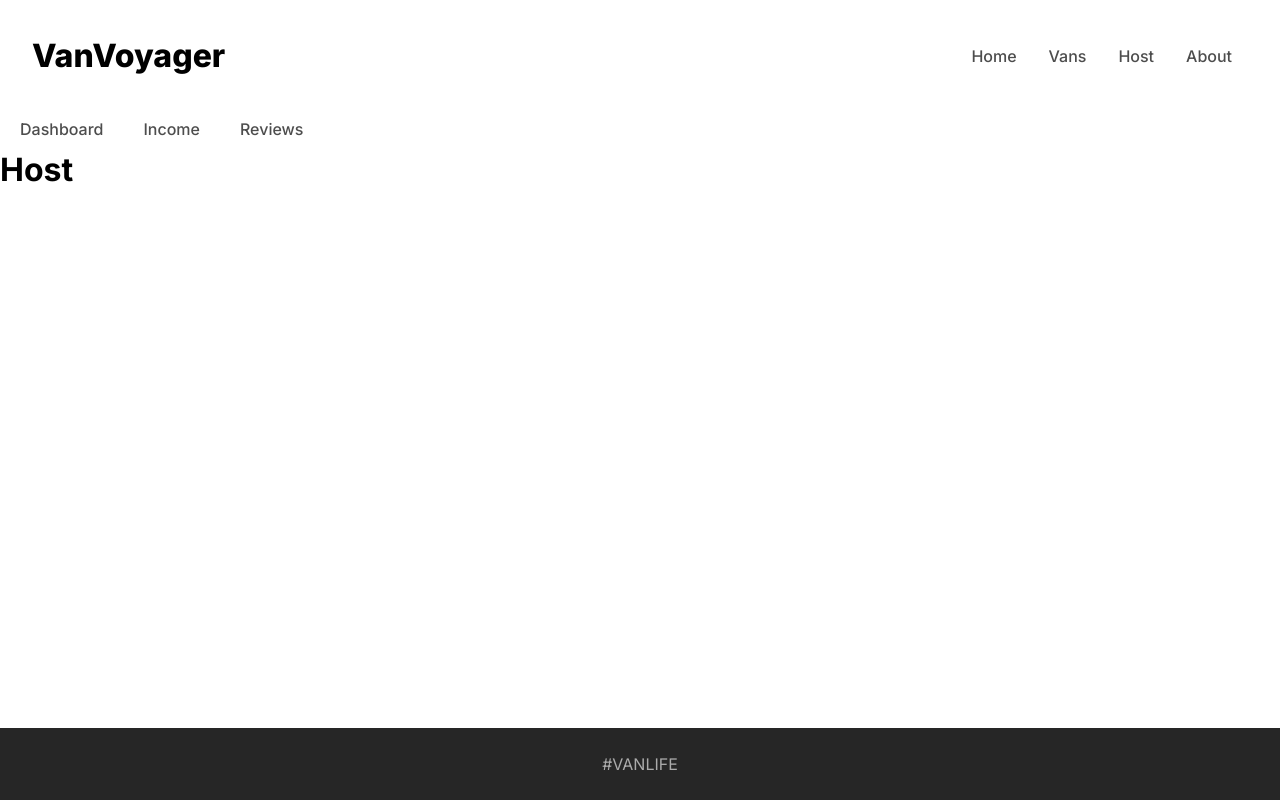
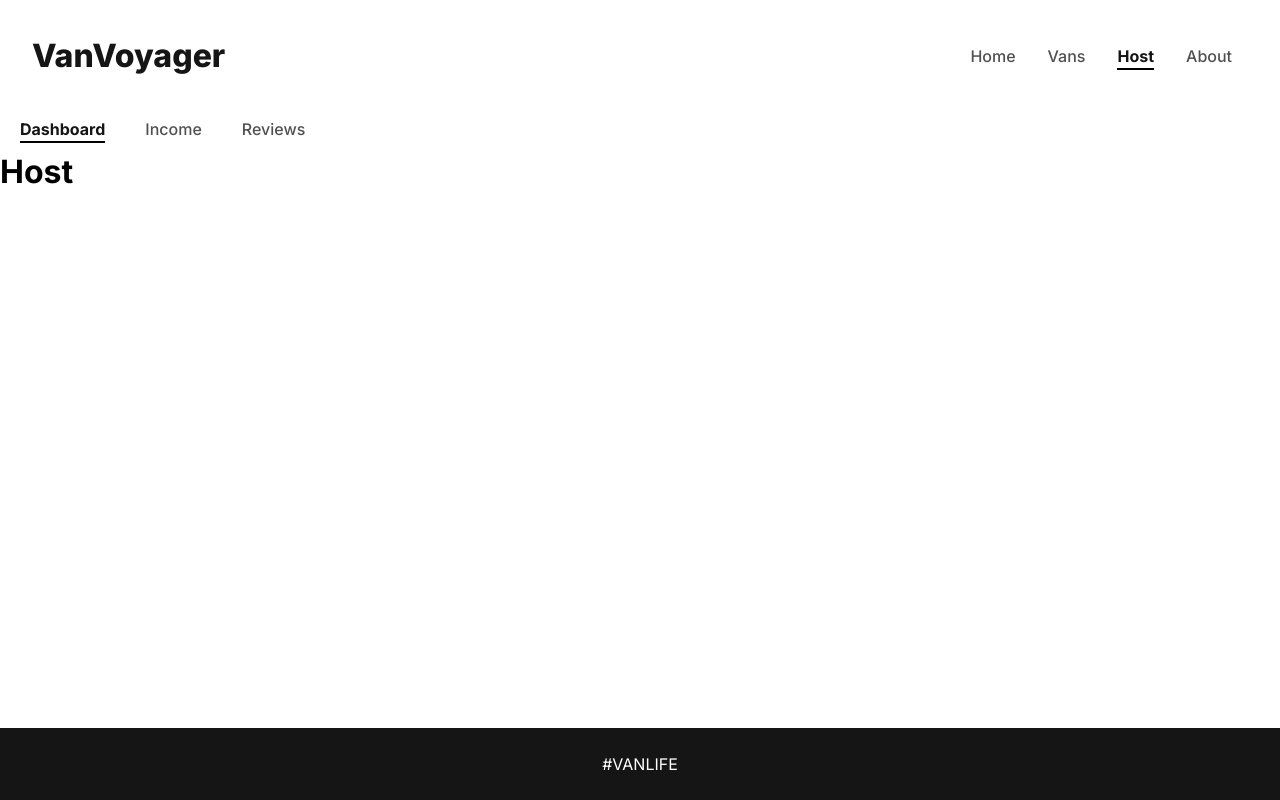
Before and after one commit to heet-git/van-voyager, a React (Create React App) app: page /host in a window 1280 px wide. Built offline with nearby package versions, Linux system fonts and the light colour scheme; what miragejs would draw is missing.

Commit message:
Change nav links layout
Change nav links layout

```diff
--- a/src/common/Header.jsx
+++ b/src/common/Header.jsx
@@ -1,18 +1,18 @@
 import React from "react";
-import {Link} from "react-router-dom"
+import {NavLink} from "react-router-dom"
 
 function Header() {
 return (
     <header>
         <div className="header-container">
             <div>
-            <Link to ="/"className="site-name">VanVoyager</Link>
+            <NavLink to ="/"className="site-name">VanVoyager</NavLink>
             </div>
             <nav className="navbar">
-                <Link to="/" className="nav-link">Home</Link>
-                <Link to="/vans" className="nav-link">Vans</Link>
-                <Link to="/host" className="nav-link">Host</Link>
-                <Link to="/about" className="nav-link">About</Link>
+                <NavLink to="/" className={({ isActive }) =>isActive ? "active" : ""}>Home</NavLink>
+                <NavLink to="/vans" className={({ isActive }) =>isActive ? "active" : ""}>Vans</NavLink>
+                <NavLink to="/host" className={({ isActive }) =>isActive ? "active" : ""}>Host</NavLink>
+                <NavLink to="/about" className={({ isActive }) =>isActive ? "active" : ""}>About</NavLink>
             </nav>
         </div>
     </header>
--- a/src/common/HostLayout.jsx
+++ b/src/common/HostLayout.jsx
@@ -1,13 +1,19 @@
 import React from "react";
-import { Outlet, Link } from "react-router-dom";
+import { Outlet, NavLink } from "react-router-dom";
 
 function HostLayout(){
     return (
         <>
             <nav className="host-nav">
-                <Link to="/host">Dashboard</Link>
-                <Link to="/host/income">Income</Link>
-                <Link to="/host/reviews">Reviews</Link>
+                <NavLink to="/host" end className={({ isActive }) =>isActive ? "active" : ""}>
+                Dashboard
+                </NavLink>
+                <NavLink to="/host/income" className={({ isActive }) =>isActive ? "active" : ""}>
+                Income
+                </NavLink>
+                <NavLink to="/host/reviews" className={({ isActive }) =>isActive ? "active" : ""}>
+                Reviews
+                </NavLink>
             </nav>
             <Outlet />
         </>
--- a/src/styles.css
+++ b/src/styles.css
@@ -56,14 +56,34 @@ header{
     margin: 1rem;
     font-weight: 500;
     text-decoration: none;
-    color: #4D4D4D;
+    color: #505050;
+}
+
+.navbar a.active{
+    color: #151515;
+    font-weight: bold;
+    padding-bottom: 2px;
+    border-bottom: 2px solid black;
 }
 
 .site-name{
     text-decoration: none;
     font-size: 2rem;
     font-weight: 800;
-    color: black;
+    color: #151515;
+}
+
+/*** Footer ***/
+
+.footer {
+    position: fixed;
+    left: 0;
+    bottom: 0;
+    width: 100%;
+    color: white;
+    background-color: #151515;
+    padding: 1.5rem;
+    text-align: center;
 }
 
 /*** Home  ***/
@@ -122,20 +142,6 @@ span {
     border-radius: 5px;
 }
 
-/*** Footer ***/
-
-.footer {
-    position: fixed;
-    left: 0;
-    bottom: 0;
-    width: 100%;
-    color: #ababab;
-    background-color: #262626;
-    padding: 1.5rem;
-    text-align: center;
-}
-
-
 /*** Vans page ***/
 
 .vans-container {
@@ -148,6 +154,7 @@ span {
 .van-title {
     margin: 1rem;
     text-align: center;
+    color: #151515;
 }
 
 .van-list {
@@ -240,13 +247,13 @@ span {
 
 .host-nav a {
     text-decoration: none;
-    color: #4D4D4D;
+    color: #505050;
     font-weight: 500;
-    padding: 5px 20px;
+    margin: 5px 20px;
 }
 
-.host-nav a:hover {
-    color: #161616;
-    text-decoration: underline;
-    font-weight: 600;
+.host-nav a.active{
+    color: #151515;
+    font-weight: bold;
+    border-bottom: 2px solid black;
 }
```
